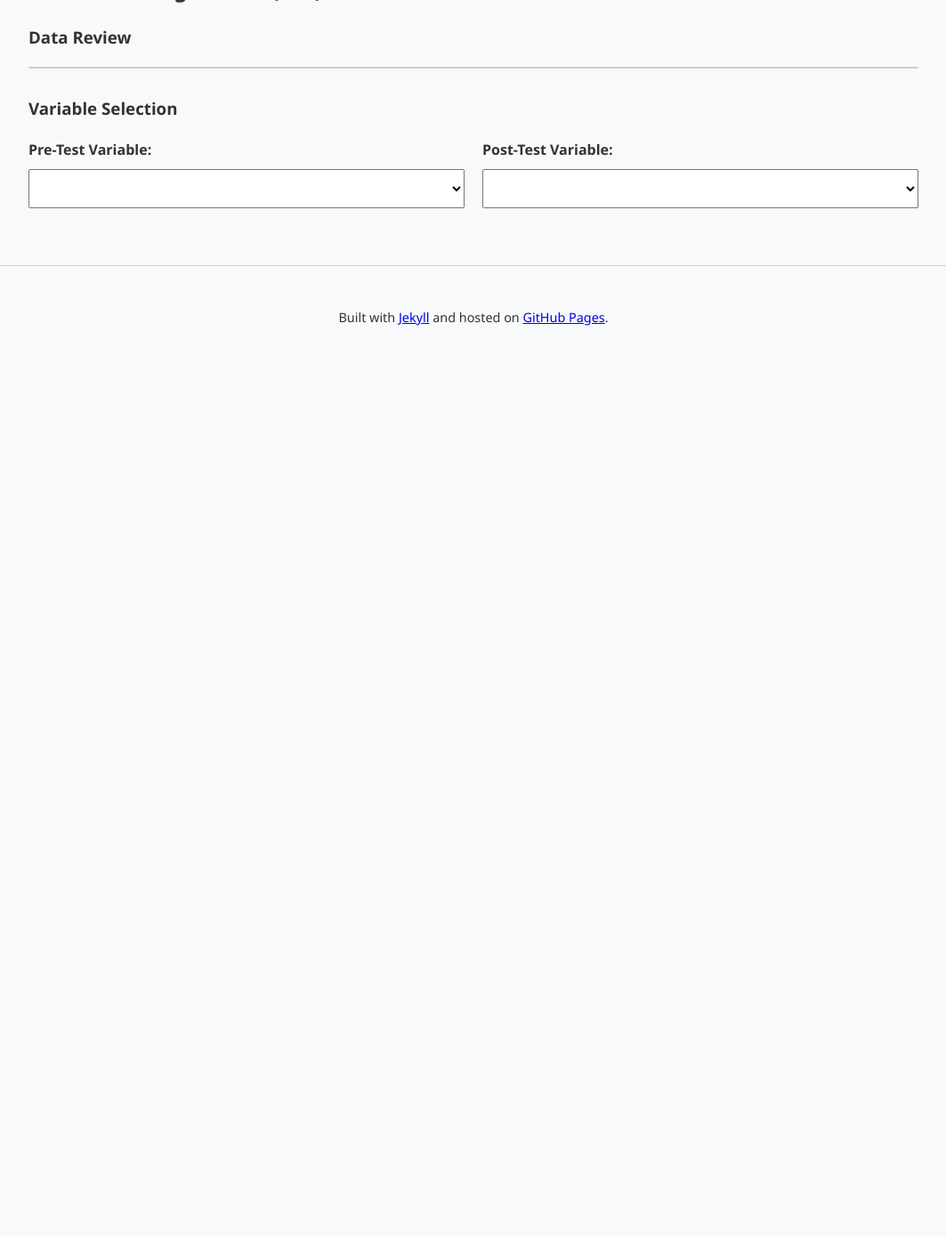
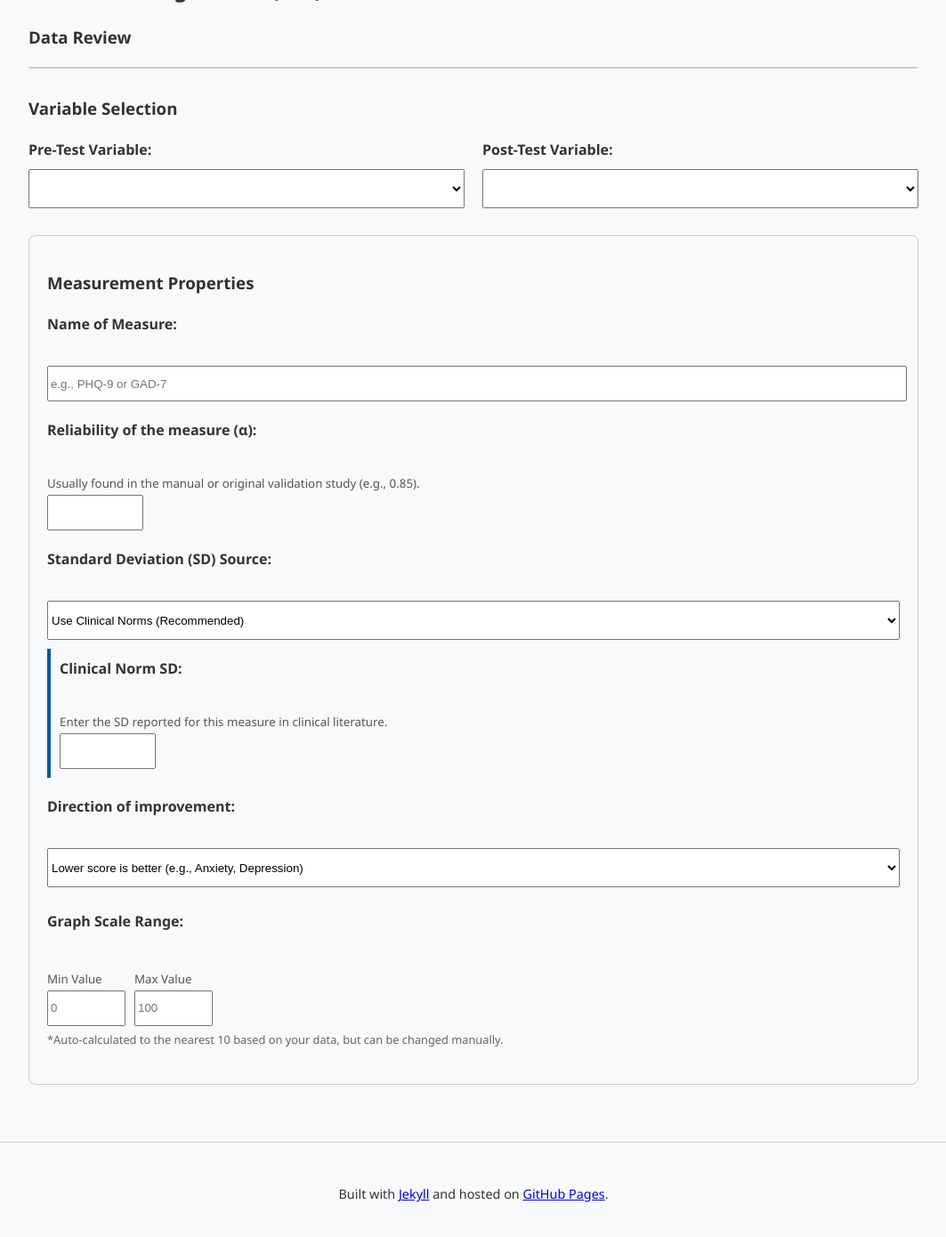
Before and after one commit to probe973/statistics-calcs, a Jekyll site: the page built from rci/rci.md, in a window 1280 px wide and 1400 px high, scrolled down 256 px. Shown: the top 1390 px of the window at 89% size, without its empty margins (108-1171 px from the left). Built offline with Jekyll 4.4.1, drawn with Linux system fonts in a browser that asks for light colours; before the commit the page ends 900 px from its top, so only the background shows below that.

Commit message:
Update rci.md

```diff
--- a/rci/rci.md
+++ b/rci/rci.md
@@ -35,3 +35,60 @@ title: Reliable Change Index
 </section>
 
 <script src="{{ '/rci/010_varSelect.js' | relative_url }}"></script>
+
+
+<section style="border: 1px solid #ccc; padding: 20px; border-radius: 8px; margin-bottom: 30px;">
+    <h3>Measurement Properties</h3>
+
+    <div style="margin-bottom: 20px;">
+        <label for="measureName"><strong>Name of Measure:</strong></label><br>
+        <input type="text" id="measureName" placeholder="e.g., PHQ-9 or GAD-7" style="height:34px; width: 100%;">
+    </div>
+
+    <div style="margin-bottom: 20px;">
+        <label for="reliability"><strong>Reliability of the measure (α):</strong></label><br>
+        <small style="color: #555;">Usually found in the manual or original validation study (e.g., 0.85).</small><br>
+        <input type="number" id="reliability" step="0.01" style="height:34px; width: 100px;">
+    </div>
+
+    <div style="margin-bottom: 10px;">
+        <label for="sdSource"><strong>Standard Deviation (SD) Source:</strong></label><br>
+        <select id="sdSource" style="height:44px; width: 100%;">
+            <option value="manual">Use Clinical Norms (Recommended)</option>
+            <option value="sample">Estimate using my sample data</option>
+        </select>
+    </div>
+
+    <div id="manualSDContainer" style="margin-bottom: 20px; padding: 10px; background: #f9f9f9; border-left: 4px solid #005a9c;">
+        <label for="manualSD"><strong>Clinical Norm SD:</strong></label><br>
+        <small style="color: #555;">Enter the SD reported for this measure in clinical literature.</small><br>
+        <input type="number" id="manualSD" step="0.1" style="height:34px; width: 100px;">
+    </div>
+
+    <div>
+        <label for="direction"><strong>Direction of improvement:</strong></label><br>
+        <select id="direction" style="height:44px; width: 100%;">
+            <option value="decrease">Lower score is better (e.g., Anxiety, Depression)</option>
+            <option value="increase">Higher score is better (e.g., Wellbeing, Resilience)</option>
+        </select>
+    </div>
+    <br>
+    <div style="margin-bottom: 20px;">
+    <label><strong>Graph Scale Range:</strong></label><br>
+    <div style="display: flex; gap: 10px; margin-top: 5px;">
+        <div>
+            <small style="color: #555;">Min Value</small><br>
+            <input type="number" id="scaleMin" placeholder="0" style="height:34px; width: 80px;">
+        </div>
+        <div>
+            <small style="color: #555;">Max Value</small><br>
+            <input type="number" id="scaleMax" placeholder="100" style="height:34px; width: 80px;">
+        </div>
+    </div>
+    <p style="font-size: 0.8em; color: #666; margin-top: 5px;">
+        *Auto-calculated to the nearest 10 based on your data, but can be changed manually.
+    </p>
+</div>
+</section>
+
+<script src="{{ '/rci/020_measurements.js' | relative_url }}"></script>
```
